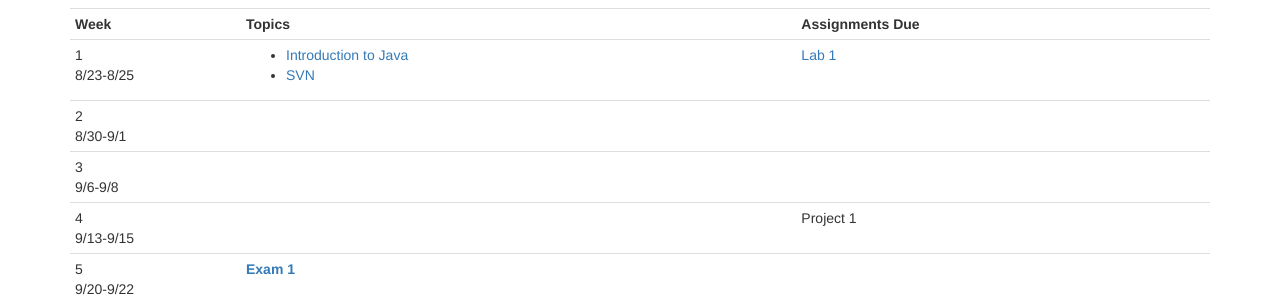
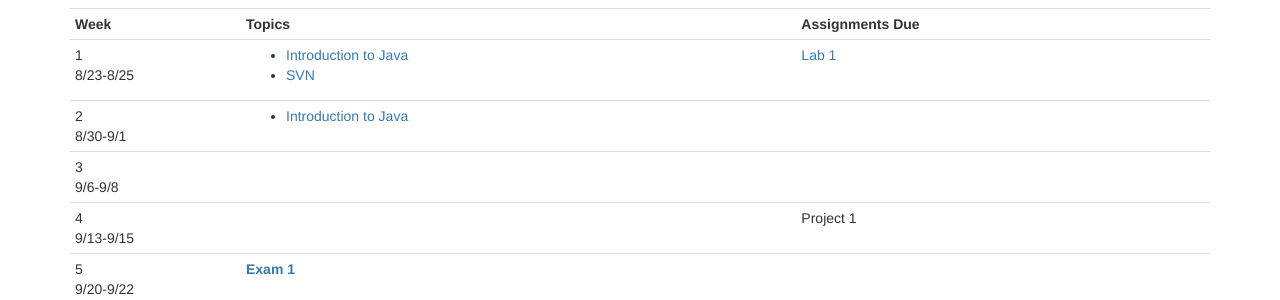
Before and after one commit to CS112-F16/cs112-f16.github.io, a Jekyll site: the page built from schedule.html, in a window 1280 px wide and 1057 px high. Shown: the part 152-452 px from the top of the window. Built offline with Jekyll 4.4.1, drawn with Linux system fonts in a browser that asks for light colours.

Commit message:
add classes notes

```diff
--- a/schedule.html
+++ b/schedule.html
@@ -27,7 +27,11 @@
     </tr>
     <tr>
       <td>2<br/>8/30-9/1</td>
-      <td></td>
+      <td>
+        <ul>
+          <li><a href="https://github.com/CS112-F16/notes/blob/master/classes.md">Introduction to Java</a></li>
+        </ul>
+      </td>
       <td></td>
     </tr>
     <tr>
```
